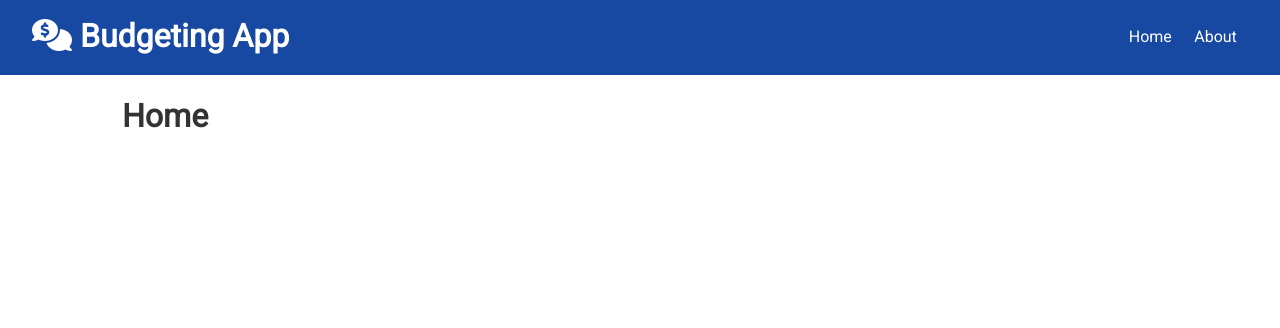
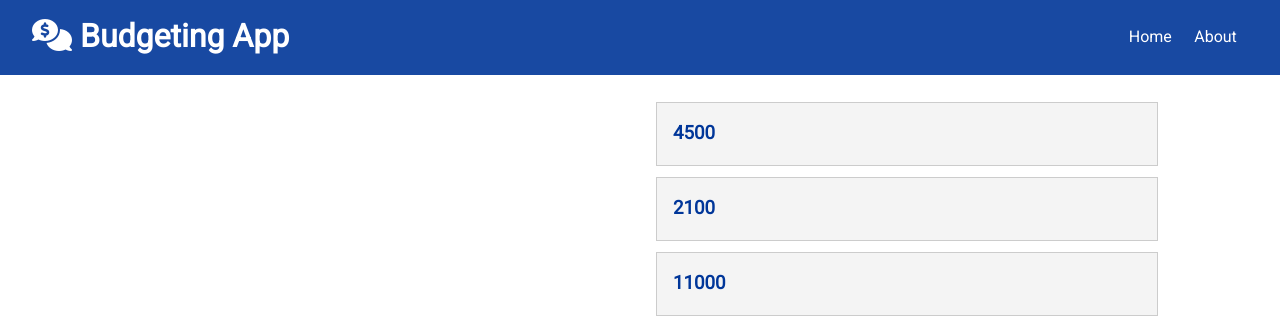
Before and after one commit to dekim2324/budgets-app-fix-, a React (Create React App) app in the folder client/: page / in a window 1280 px wide. Shown: the top 328 px of the page. Built offline with nearby package versions, Linux system fonts and the light colour scheme.

Commit message:
basic context api set up

```diff
--- a/client/src/App.js
+++ b/client/src/App.js
@@ -3,10 +3,13 @@ import { BrowserRouter as Router, Route, Switch } from 'react-router-dom';
 import Navbar from './components/layout/Navbar';
 import Home from './components/pages/Home';
 import About from './components/pages/About';
+
+import BudgetState from './context/budget/BudgetState';
 import './App.css';
 
 const App = () => {
   return (
+    <BudgetState>
       <Router>
         <Fragment>
           <Navbar />
@@ -18,6 +21,7 @@ const App = () => {
           </div>
         </Fragment>
       </Router>
+    </BudgetState>
   );
 }
 
--- /dev/null
+++ b/client/src/components/budgets/BudgetItem.jsx
@@ -0,0 +1,19 @@
+import React from 'react'
+
+const BudgetItem = ({ budget }) => {
+    const {
+        id, income,
+        expenses: { rent, car, subscription, groceries, play},
+        investments: { t401k, hsa, roth, robinhood }
+    } = budget;
+
+    return (
+        <div className='card bg-light'>
+            <h3 className="text-primary text-left">
+                { income }
+            </h3>
+        </div>
+    )
+}
+
+export default BudgetItem;
--- /dev/null
+++ b/client/src/components/budgets/Budgets.jsx
@@ -0,0 +1,19 @@
+import React, { Fragment, useContext } from 'react';
+import BudgetItem from './BudgetItem';
+import BudgetContext from '../../context/budget/budgetContext';
+
+const Budgets = () => {
+    const budgetContext = useContext(BudgetContext);
+
+    const { budgets } = budgetContext;
+
+    return (
+        <Fragment>
+            {budgets.map(budget => (
+                <BudgetItem key={ budget.id } budget={ budget }/>
+            ))}
+        </Fragment>
+    )
+};
+
+export default Budgets;
--- a/client/src/components/pages/Home.jsx
+++ b/client/src/components/pages/Home.jsx
@@ -1,9 +1,15 @@
-import React from 'react'
+import React from 'react';
+import Budgets from '../budgets/Budgets';
 
 const Home = () => {
     return (
-        <div>
-            <h1>Home</h1>
+        <div className="grid-2">
+            <div>
+                {/* BudgetForm */}
+            </div>
+            <div>
+                <Budgets />
+            </div>
         </div>
     )
 }
--- /dev/null
+++ b/client/src/context/budget/BudgetState.js
@@ -0,0 +1,62 @@
+import React, { useReducer } from 'react';
+import uuid from 'uuid';
+import BudgetContext from './budgetContext';
+import budgetReducer from './budgetReducer';
+import {
+    ADD_BUDGET, DELETE_BUDGET,
+    SET_CURRENT, CLEAR_CURRENT,
+    UPDATE_BUDGET,
+    FILTER_BUDGET, CLEAR_FILTER
+} from '../types';
+
+const BudgetState = props => {
+    const initalState = {
+        budgets: [
+            {
+                id: 1,
+                income: 4500,
+                expenses: { rent: 1000, car: 200, subscriptions: 37, groceries: 180, play: 77 },
+                investments: { t401k: 300, hsa: 100, roth: 500, robinhood: 50 }
+            },
+            {
+                id: 2,
+                income: 2100,
+                expenses: { rent: 500, car: 300, subscriptions: 40, groceries: 200, play: 100 },
+                investments: { t401k: 10, hsa: 10, roth: 100, robinhood: 50 }
+            },
+            {
+                id: 3,
+                income: 11000,
+                expenses: { rent: 1600, car: 400, subscriptions: 57, groceries: 240, play: 400 },
+                investments: { t401k: 1000, hsa: 100, roth: 500, robinhood: 1000 }
+            }
+        ]
+    };
+
+    const [state, dispatch] = useReducer(budgetReducer, initalState);
+
+    // Add Budget
+
+    // Delete Budget
+
+    // Set Current Budget
+
+    // Clear Current Budget
+
+    // Update Budget
+
+    // Filter Budgets
+
+    // Clear Filter
+
+    return (
+        <BudgetContext.Provider
+        value={{
+            budgets: state.budgets
+        }}>
+            { props.children }
+        </BudgetContext.Provider>
+    )
+};
+
+export default BudgetState;
--- /dev/null
+++ b/client/src/context/budget/budgetContext.js
@@ -0,0 +1,5 @@
+import { createContext } from 'react';
+
+const budgetContext = createContext();
+
+export default budgetContext;
--- /dev/null
+++ b/client/src/context/types.js
@@ -0,0 +1,9 @@
+export const ADD_BUDGET = 'ADD_BUDGET';
+export const DELETE_BUDGET = 'DELETE_BUDGET';
+export const SET_CURRENT = 'SET_CURRENT';
+export const CLEAR_CURRENT = 'CLEAR_CURRENT';
+export const UPDATE_BUDGET = 'UPDATE_BUDGET';
+export const FILTER_BUDGET = 'FILTER_BUDGET';
+export const CLEAR_FILTER = 'CLEAR_FILTER';
+export const SET_ALERT = 'SET_ALERT';
+export const REMOVE_ALERT = 'REMOVE_ALERT';
```
Also changed, not shown: client/src/context/budget/budgetReducer.js (added). Lines whose indentation alone changed are shown as unchanged.
